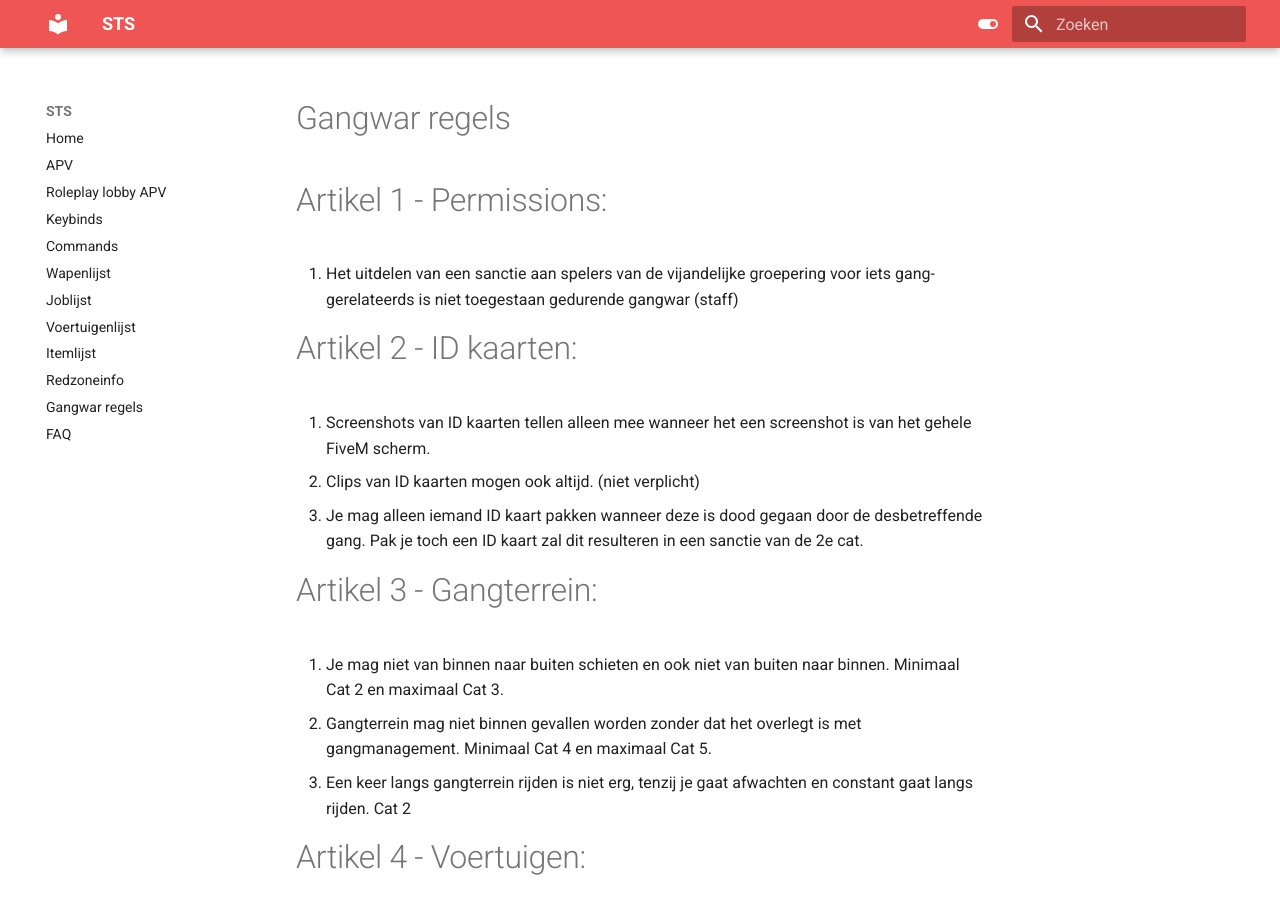
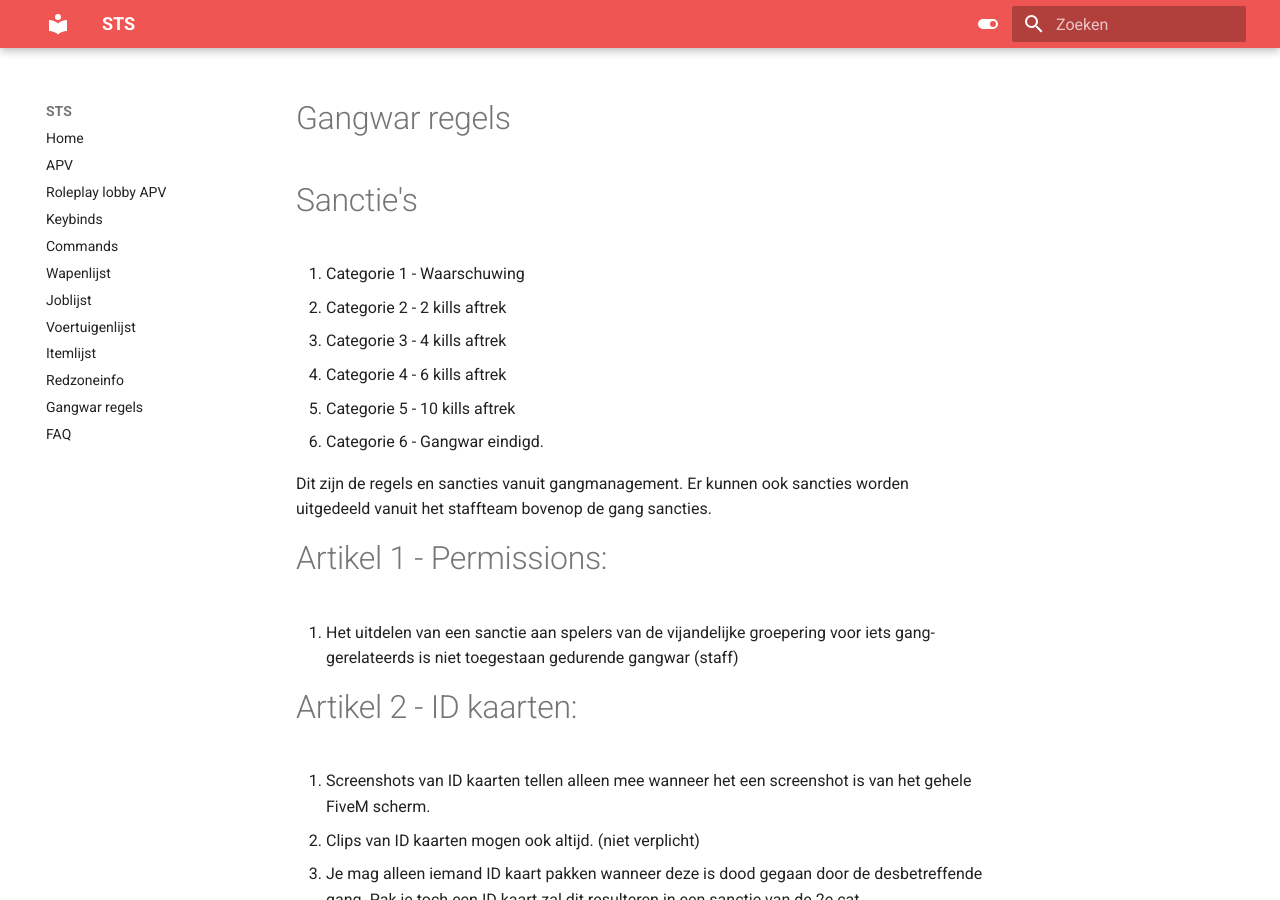
Before and after one commit to Welseyy/STSAPV, an MkDocs documentation site: the page built from docs/gangwarregels.md, in a window 1280 px wide and 900 px high. Built offline with MkDocs 1.6.1 and Material for MkDocs 9.7.7, drawn with Linux system fonts in a browser that asks for light colours.

Commit message:
Update gangwarregels.md

```diff
--- a/docs/gangwarregels.md
+++ b/docs/gangwarregels.md
@@ -1,4 +1,15 @@
 # Gangwar regels
+
+# Sanctie's
+
+1. Categorie 1 - Waarschuwing
+2. Categorie 2 - 2 kills aftrek
+3. Categorie 3 - 4 kills aftrek
+4. Categorie 4 - 6 kills aftrek
+5. Categorie 5 - 10 kills aftrek
+6. Categorie 6 - Gangwar eindigd.
+
+Dit zijn de regels en sancties vanuit gangmanagement. Er kunnen ook sancties worden uitgedeeld vanuit het staffteam bovenop de gang sancties.
 
 # Artikel 1 - Permissions:
 1. Het uitdelen van een sanctie aan spelers van de vijandelijke groepering voor iets gang-gerelateerds is niet toegestaan gedurende gangwar (staff)
```
